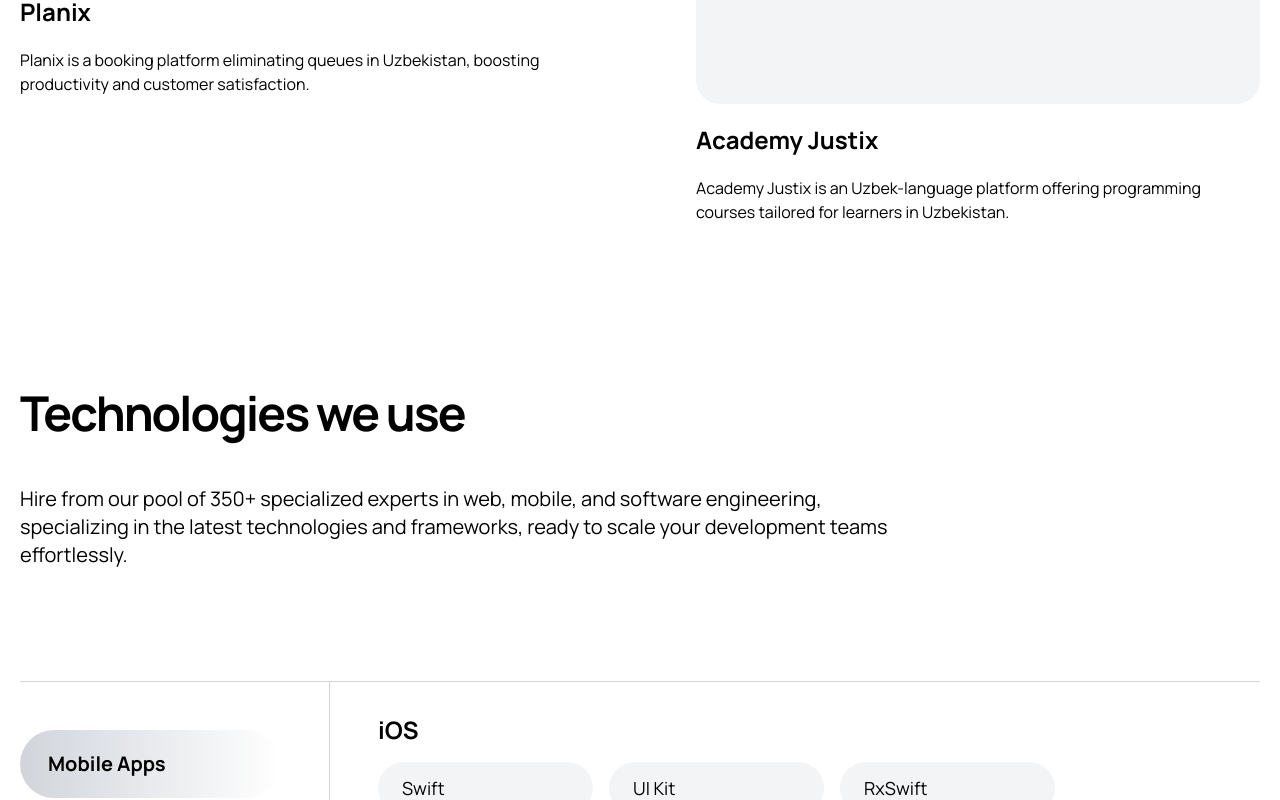
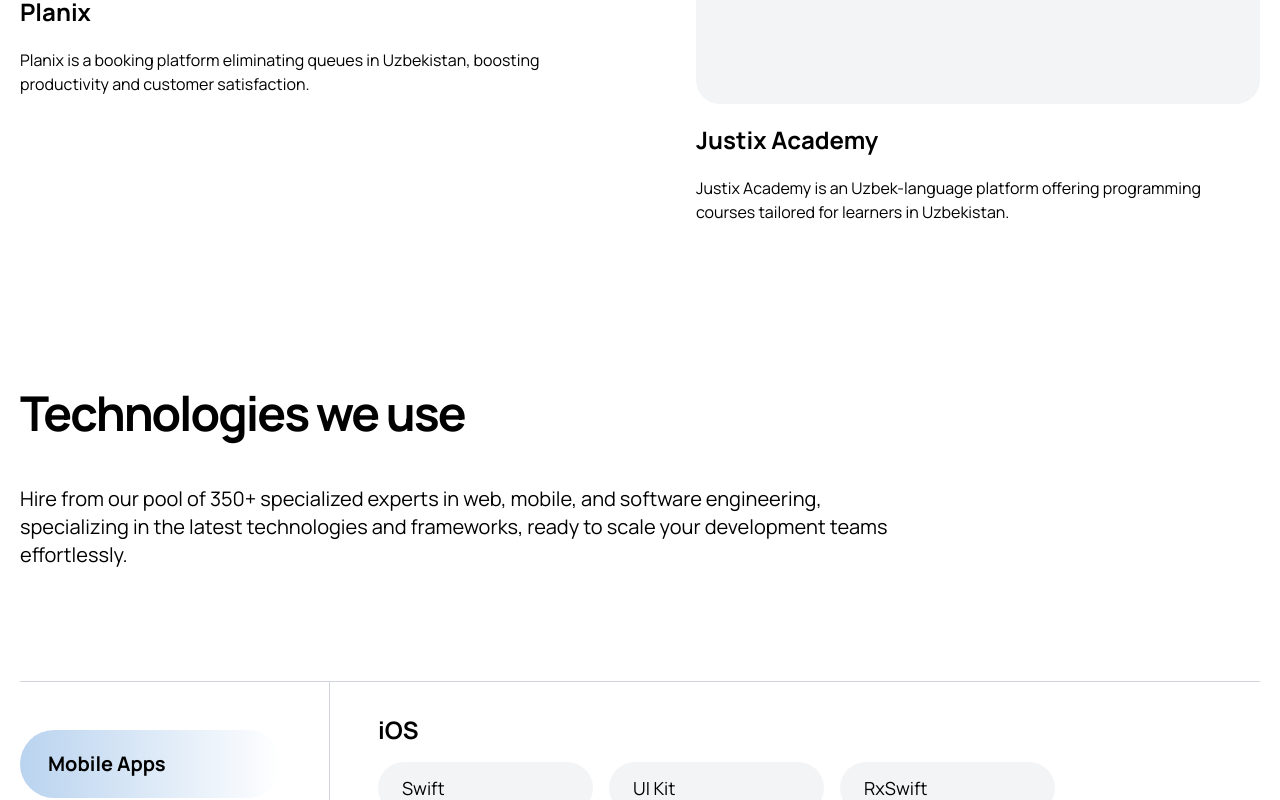
Before and after one commit to llcjustix/justix, a Next.js app: page / in a window 1280 px wide. Shown: the part 1560-2360 px from the top of the page. Built offline with nearby package versions, Linux system fonts and the light colour scheme.

Commit message:
minor changes

```diff
--- a/app/(home)/components/technologies/technologies.tsx
+++ b/app/(home)/components/technologies/technologies.tsx
@@ -29,7 +29,7 @@
                 className={clsx(
                   "whitespace-nowrap md:whitespace-normal outline-none md:w-full md:rounded-full py-5 md:px-7 text-left text-xl",
                   currentType.title === item.title
-                    ? "font-bold bg-gradient-to-r from-gray-300 to-white"
+                    ? "font-bold bg-gradient-to-r from-primary-light to-white"
                     : "font-medium"
                 )}
               >
--- a/database/services.ts
+++ b/database/services.ts
@@ -1,19 +1,23 @@
 export const servicesDatabase = [
   {
-    title: "AI",
-    children: [{ title: "AI Development", link: "/ai-development" }],
+    title: "AI & Big Data",
+    children: [
+      { title: "AI Development", link: "/ai-development" },
+      { title: "Big Data", link: "/big-data" },
+    ],
   },
   {
     title: "Development",
     children: [
-      { title: "Web3 Development", link: "/web3-development" },
+      { title: "Web3.0 Development", link: "/web3-development" },
       { title: "Web Development", link: "/web-development" },
-      {
-        title: "MVP Development",
-        link: "/mvp-development",
-      },
-      { title: "iOS App Development", link: "/ios-app-development" },
-      { title: "Android App Development", link: "/android-app-development" },
+      { title: "Mobile Development", link: "/mobile-development" },
+      // {
+      //   title: "MVP Development",
+      //   link: "/mvp-development",
+      // },
+      // { title: "iOS App Development", link: "/ios-app-development" },
+      // { title: "Android App Development", link: "/android-app-development" },
       // { title: "Ecommerce App Development", link: "/ecommerce-app-development" },
       // { title: "Enterprise App Development", link: "/enterprise-app-development" },
     ],
--- a/database/success-stories.ts
+++ b/database/success-stories.ts
@@ -7,9 +7,9 @@
     websiteLink: "https://planix.uz/",
   },
   {
-    title: "Academy Justix",
+    title: "Justix Academy",
     description:
-      "Academy Justix is an Uzbek-language platform offering programming courses tailored for learners in Uzbekistan.",
+      "Justix Academy is an Uzbek-language platform offering programming courses tailored for learners in Uzbekistan.",
     link: "/success-stories/academy-justix",
     websiteLink: "https://academy.justix.uz/",
   },
```
